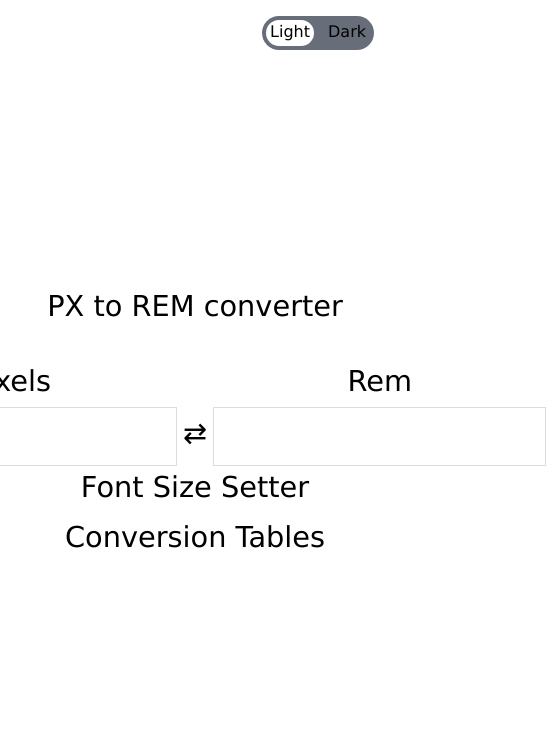
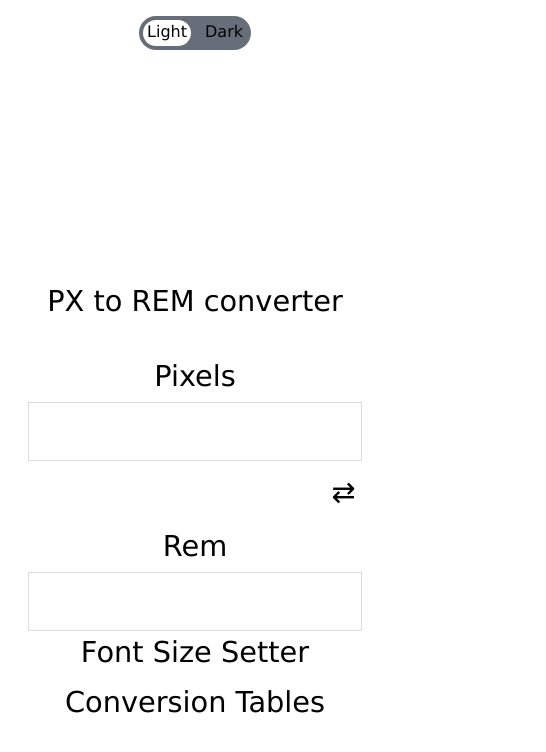
Before and after one commit to ExcitedDeveloper/pxtorem, a React (Vite) app: page / in a window 390 px wide. Shown: the top 752 px of the page, 546 px wide, since content can reach past the window. Built offline with nearby package versions, Linux system fonts and the light colour scheme.

Commit message:
Responsive

```diff
--- a/src/App.css
+++ b/src/App.css
@@ -10,4 +10,5 @@
   align-items: center;
   font-size: 1.8rem;
   font-family: "Lucida Grande", Verdana, Helvetica, sans-serif;
+  min-width: 23.81rem;
 }
--- a/src/App.tsx
+++ b/src/App.tsx
@@ -17,13 +17,13 @@ function App() {
   }
 
   return (
-    <div className='app' style={{ ...(theme as React.CSSProperties) }}>
+    <main className='app' style={{ ...(theme as React.CSSProperties) }}>
       <ThemeSlider onClick={handleThemeClick} />
       <ConverterTitle />
       <ConverterControls />
       <FontSizeSetter />
       <ConversionTables />
-    </div>
+    </main>
   )
 }
 
--- a/src/components/ConverterControls/ConverterControls.css
+++ b/src/components/ConverterControls/ConverterControls.css
@@ -46,3 +46,9 @@
   border: none;
   cursor: pointer;
 }
+
+@media screen and (max-width: 895px) {
+  .converter-controls {
+    flex-direction: column;
+  }
+}
--- a/src/components/ConverterTitle/ConverterTitle.css
+++ b/src/components/ConverterTitle/ConverterTitle.css
@@ -5,3 +5,9 @@
   justify-content: flex-end;
   margin-bottom: 2rem;
 }
+
+@media screen and (max-width: 895px) {
+  .converter-title {
+    margin-top: 10rem;
+  }
+}
--- a/src/components/ThemeSlider/ThemeSlider.css
+++ b/src/components/ThemeSlider/ThemeSlider.css
@@ -86,3 +86,12 @@ input:checked + .slider-slider:before {
   background-color: var(--slider-button);
   color: var(--dark-text);
 }
+
+@media screen and (max-width: 895px) {
+  .slider-switch {
+    position: absolute;
+    right: 0;
+    left: 0;
+    margin: auto;
+  }
+}
```
